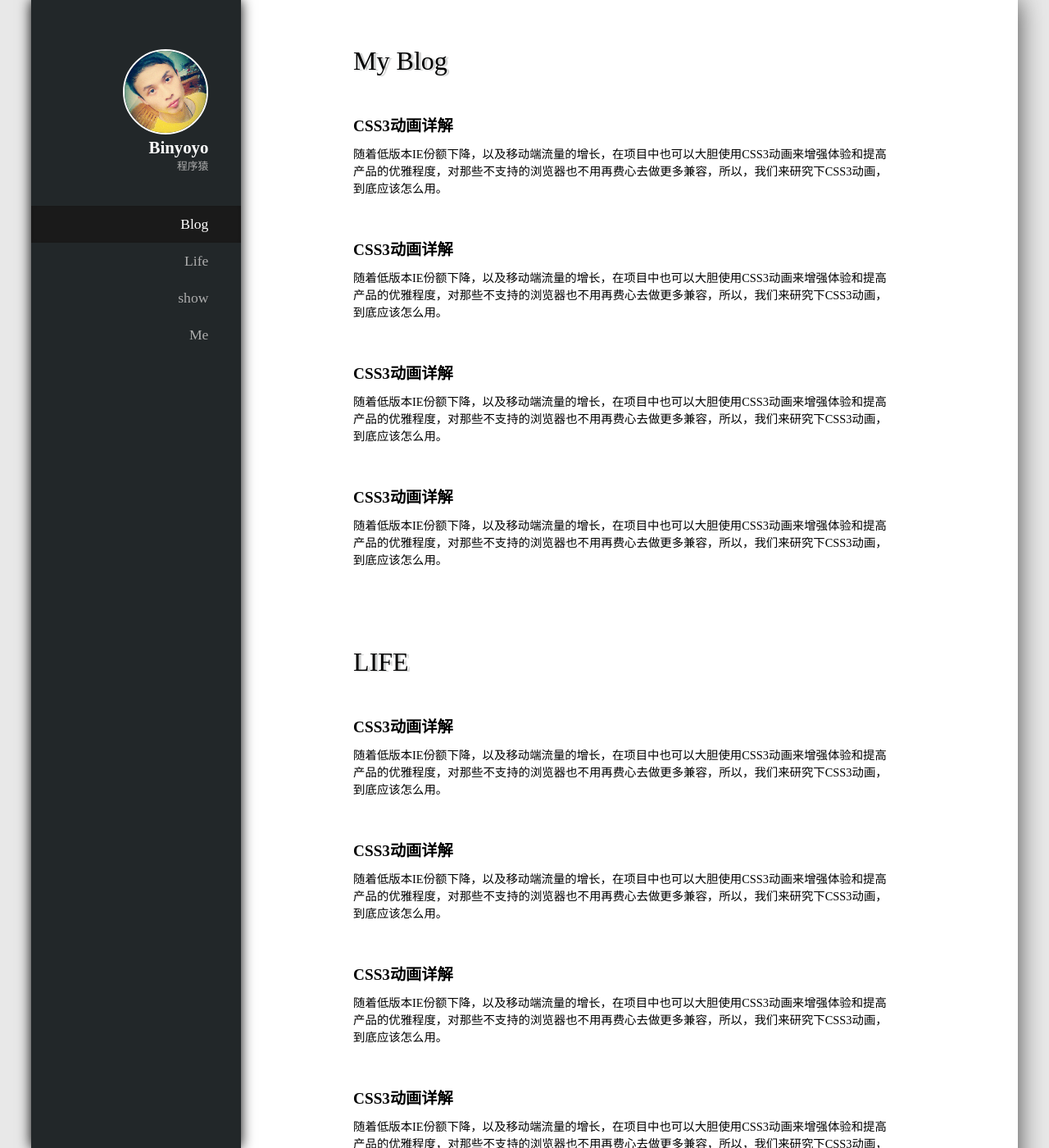
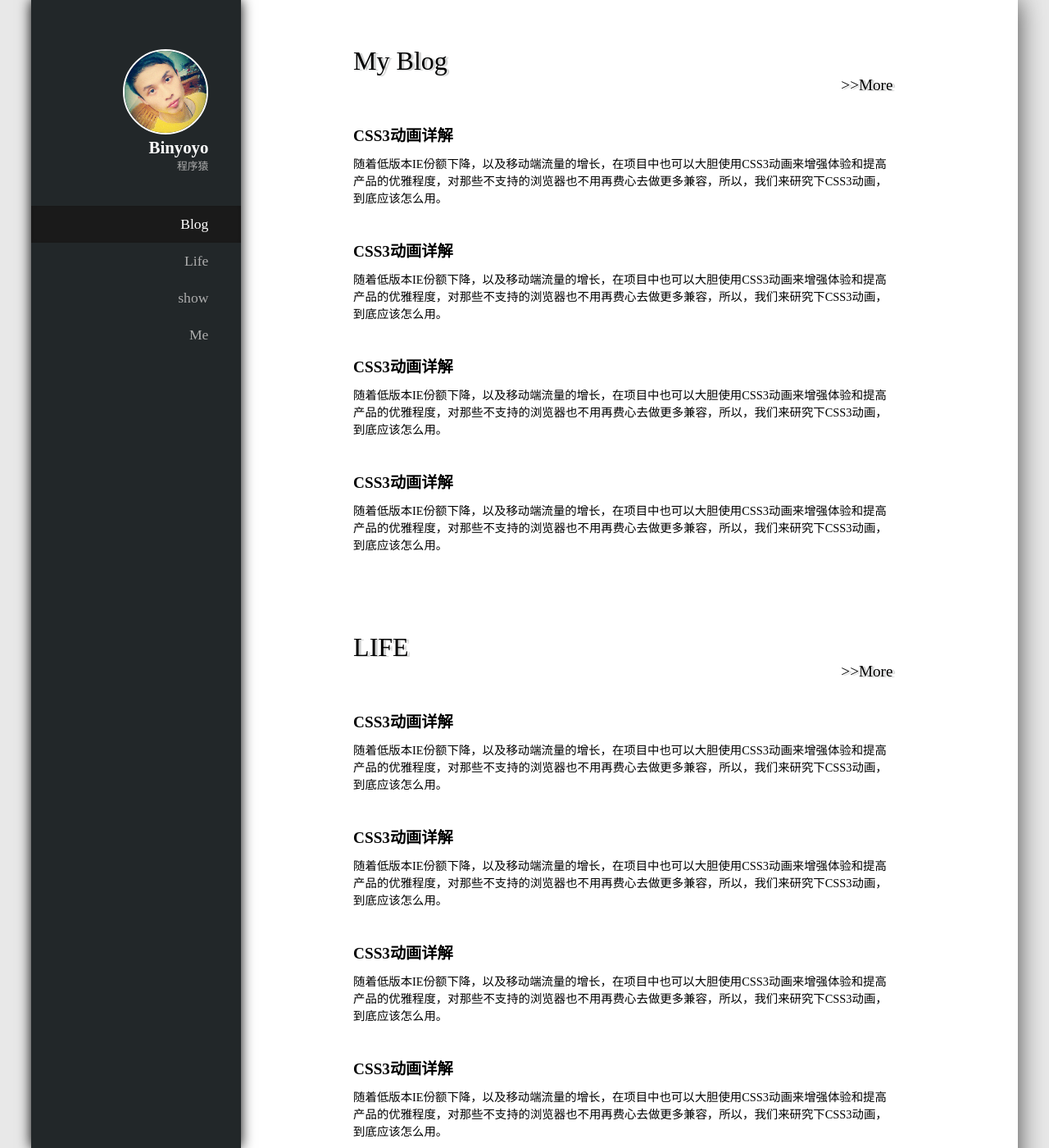
Before and after one commit to binyoyo/binyoyo.github.io, a Jekyll site: the page built from index.html, in a window 1280 px wide and 1400 px high. Shown: the whole window at 82% size. Built offline with Jekyll 4.4.1, drawn with Linux system fonts in a browser that asks for light colours; Markdown is read by kramdown in place of the engine named in the settings.

Commit message:
change style

```diff
--- a/css/style.css
+++ b/css/style.css
@@ -75,10 +75,24 @@ body{
 	background-color:white;
 	box-shadow: 0px 0px 30px #444444;
 }
+.main a{
+	text-decoration:none;
+	color:#000;
+}
+.main a:hover{
+	color:#C91818;
+}
 .main h1{
 	margin-left:12%;
 	margin-top:20px;
 	font-size:2em;
+	text-shadow: 3px 1px 1px hsla(140,3%,26%,0.25);
+}
+.main h3{
+	text-align: right;
+	padding-right: 12%;
+	font-size: 1.2em;
+	color: black;
 	text-shadow: 3px 1px 1px hsla(140,3%,26%,0.25);
 }
 
@@ -87,7 +101,7 @@ body{
 }
 
 .main ul li{
-	padding:45px 12% 5px;
+	padding:35px 12% 5px;
 	list-style:none;
 }
 .main ul h2{
@@ -95,13 +109,7 @@ body{
 	font-size:1.2em;
 	margin-bottom:10px;
 }
-.main ul li a{
-	text-decoration:none;
-	color:#000;
-}
-.main ul li a:hover{
-	color:#666;
-}
+
 .main ul p{
 	font-size:0.9em;
 }
--- a/index.html
+++ b/index.html
@@ -6,6 +6,7 @@ title: Your New Jekyll Site
 <div  class="main">
 			<div class="blog">
 				<h1>My Blog</h1>
+				<h3>>>More</h3>
 				<ul class="artical">
 					<li>
 						<h2><a href="" title="1">CSS3动画详解</a></h2>
@@ -34,6 +35,7 @@ title: Your New Jekyll Site
 
 			<div class="life">
 				<h1>LIFE</h1>
+				<h3>>>More</h3>
 				<ul class="artical">
 					<li>
 						<h2><a href="" title="1">CSS3动画详解</a></h2>
@@ -62,6 +64,7 @@ title: Your New Jekyll Site
 
 			<div class="show">
 				<h1>SHOW</h1>
+				<h3>>>More</h3>
 				<ul class="artical">
 					<li>
 						<h2><a href="" title="1">CSS3动画详解</a></h2>
@@ -89,6 +92,7 @@ title: Your New Jekyll Site
 
 			<div class="me">
 				<h1>ME</h1>
+				<h3>>>More</h3>
 				<ul class="artical">
 					<li>
 						<h2><a href="" title="1">CSS3动画详解</a></h2>
```
